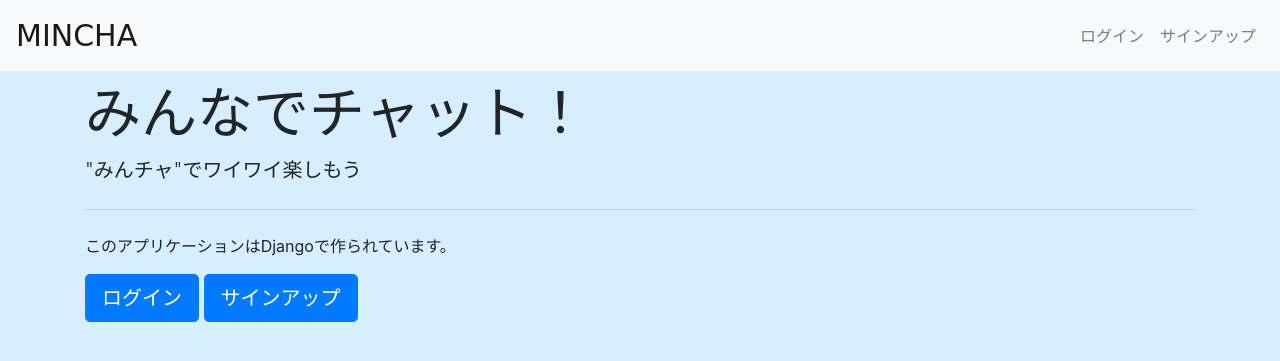
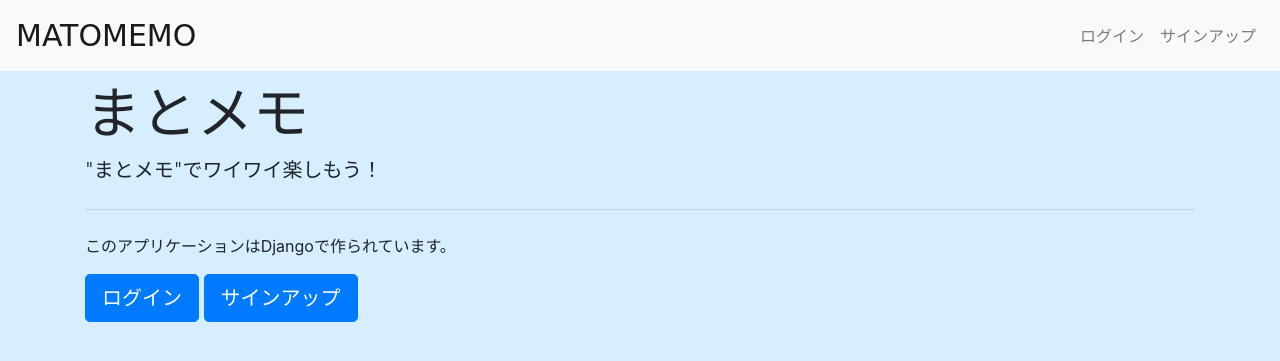
Before and after one commit to nekopanchi0423/mincha, a Django app: page /kanban/ in a window 1280 px wide. Shown: the top 361 px of the page. Run offline with Django 4.2, Linux system fonts and the light colour scheme; some libraries are stand-ins or nearby versions.

Commit message:
タイトルの変更

```diff
--- a/kanban/templates/kanban/base.html
+++ b/kanban/templates/kanban/base.html
@@ -11,15 +11,15 @@
     <link rel="stylesheet" href="https://stackpath.bootstrapcdn.com/bootstrap/4.3.1/css/bootstrap.min.css" integrity="sha384-ggOyR0iXCbMQv3Xipma34MD+dH/1fQ784/j6cY/iJTQUOhcWr7x9JvoRxT2MZw1T" crossorigin="anonymous">
     <link href="https://use.fontawesome.com/releases/v5.6.1/css/all.css" rel="stylesheet">
     <link rel="stylesheet" type="text/css" href="{% static 'kanban/custom.css' %}">
-    <title>みんチャ</title>
+    <title>まとメモ</title>
   </head>
   <body>
     <header>
       <nav class="navbar navbar-expand-lg navbar-light bg-light fixed-top">
         {% if request.user.is_authenticated %}
-        <a class="navbar-brand" href="{% url 'kanban:home' %}">{{ request.user.username }} MINCHA</a>
+        <a class="navbar-brand" href="{% url 'kanban:home' %}">{{ request.user.username }} MATOMEMO</a>
         {% else %}
-        <a class="navbar-brand" href="{% url 'kanban:index' %}">MINCHA</a>
+        <a class="navbar-brand" href="{% url 'kanban:index' %}">MATOMEMO</a>
         {% endif %}
         <button class="navbar-toggler" type="button" data-toggle="collapse" data-target="#navbarSupportedContent" aria-controls="navbarSupportedContent" aria-expanded="false" aria-label="Toggle navigation">
           <span class="navbar-toggler-icon"></span>
--- a/kanban/templates/kanban/index.html
+++ b/kanban/templates/kanban/index.html
@@ -2,8 +2,8 @@
 
 {% block content %}
 <div class="container">
-  <h1 class="display-4">みんなでチャット！</h1>
-  <p class="lead">"みんチャ"でワイワイ楽しもう</p>
+  <h1 class="display-4">まとメモ</h1>
+  <p class="lead">"まとメモ"でワイワイ楽しもう！</p>
   <hr class="my-4">
   <p>このアプリケーションはDjangoで作られています。</p>
   <a class="btn btn-primary btn-lg" href="{% url 'login' %}" role="button">ログイン</a>
--- a/kanban/templates/kanban/lists/list.html
+++ b/kanban/templates/kanban/lists/list.html
@@ -9,8 +9,8 @@
     <a href="{% url 'kanban:lists_detail' list.pk %}" class="card">
       <div class="card-body">
         <h5 class="card-title">{{ list.title }}</h5>
-        <a href="{% url 'kanban:lists_update' list.pk %}" class="text-dark"><i class="far fa-edit fa-xs"></i></a>
-        <a href="{% url 'kanban:lists_delete' list.pk %}" class="text-dark"><i class="far fa-trash-alt fa-xs"></i></a>
+        <a class="btn btn-primary" href="{% url 'kanban:lists_update' list.pk %}">編集</a>
+        <a class="btn btn-danger" href="{% url 'kanban:lists_delete' list.pk %}">削除</a>
       </div>
     </a>
     {% endfor %}
```
Also changed, not shown: db.sqlite3.
